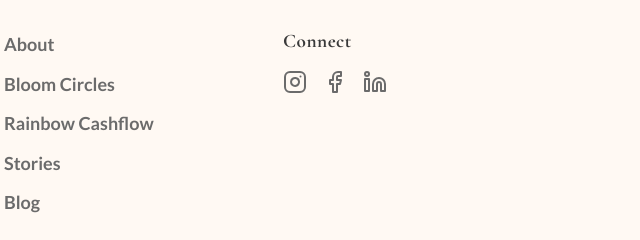
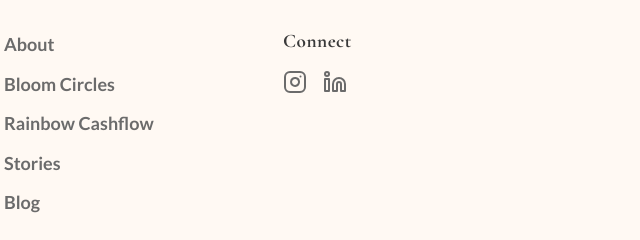
Before and after one commit to wenjiali/polishbloom, a plain HTML site: page index.html in a window 1280 px wide. Shown: the part 1370-1610 px from the top of the page, 636-1276 px from the left. Drawn offline with nearby package versions, Linux system fonts and the light colour scheme.

Commit message:
Remove Facebook link from footer social media icons in index.html for a cleaner design. Maintain existing Instagram and LinkedIn links for continued user engagement.

```diff
--- a/index.html
+++ b/index.html
@@ -175,9 +175,6 @@
                         <a href="#" aria-label="Instagram">
                             <svg xmlns="http://www.w3.org/2000/svg" width="24" height="24" viewBox="0 0 24 24" fill="none" stroke="currentColor" stroke-width="2" stroke-linecap="round" stroke-linejoin="round" class="feather feather-instagram"><rect x="2" y="2" width="20" height="20" rx="5" ry="5"></rect><path d="M16 11.37A4 4 0 1 1 12.63 8 4 4 0 0 1 16 11.37z"></path><line x1="17.5" y1="6.5" x2="17.51" y2="6.5"></line></svg>
                         </a>
-                        <a href="#" aria-label="Facebook">
-                            <svg xmlns="http://www.w3.org/2000/svg" width="24" height="24" viewBox="0 0 24 24" fill="none" stroke="currentColor" stroke-width="2" stroke-linecap="round" stroke-linejoin="round" class="feather feather-facebook"><path d="M18 2h-3a5 5 0 0 0-5 5v3H7v4h3v8h4v-8h3l1-4h-4V7a1 1 0 0 1 1-1h3z"></path></svg>
-                        </a>
                         <a href="#" aria-label="LinkedIn">
                             <svg xmlns="http://www.w3.org/2000/svg" width="24" height="24" viewBox="0 0 24 24" fill="none" stroke="currentColor" stroke-width="2" stroke-linecap="round" stroke-linejoin="round" class="feather feather-linkedin"><path d="M16 8a6 6 0 0 1 6 6v7h-4v-7a2 2 0 0 0-2-2 2 2 0 0 0-2 2v7h-4v-7a6 6 0 0 1 6-6z"></path><rect x="2" y="9" width="4" height="12"></rect><circle cx="4" cy="4" r="2"></circle></svg>
                         </a>
```
